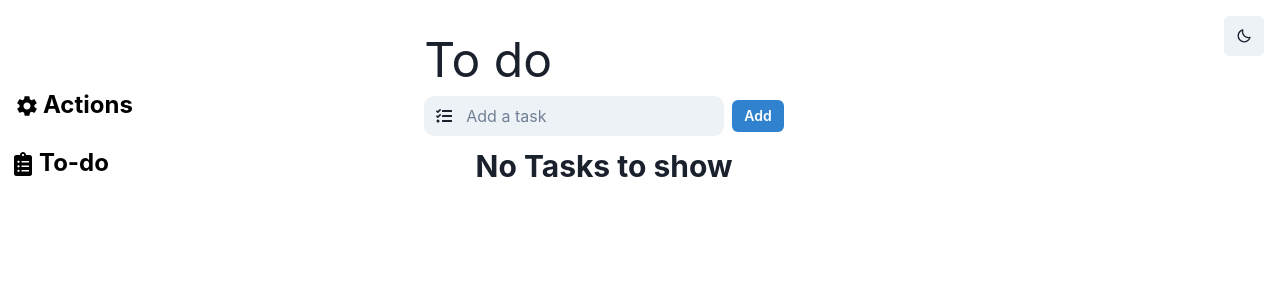
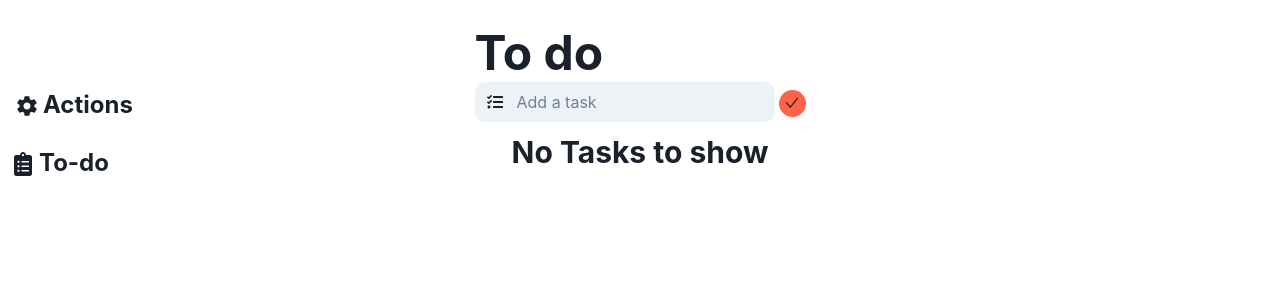
Before and after one commit to Sachinv220/To-do-list, a React (Vite) app: page /to-do-list in a window 1280 px wide. Shown: the top 300 px of the page. Built offline with nearby package versions, Linux system fonts and the light colour scheme.

Commit message:
cleaning jsx and removing light themw

```diff
--- a/src/App.jsx
+++ b/src/App.jsx
@@ -1,4 +1,4 @@
-import React, { useState } from "react";
+import React, { useState, useEffect } from "react";
 import Sidebar from "./components/Sidebar";
 import Customise from "./pages/Customise";
 import { Route, Routes } from "react-router-dom";
@@ -7,6 +7,12 @@ import TodoPage from "./pages/TodoPage";
 
 function App() {
   const [todo, setTodo] = useState([]);
+
+  useEffect(() => {
+    if (localStorage.getItem("chakra-ui-color-mode") === "light") {
+      localStorage.setItem("chakra-ui-color-mode", "dark");
+    }
+  }, [])
   return (
     <React.Fragment>
       <Sidebar />
--- a/src/components/BottomBar.jsx
+++ b/src/components/BottomBar.jsx
@@ -1,63 +1,16 @@
-import {
-  Box,
-  List,
-  ListItem,
-  Text,
-  useColorMode,
-  useColorModeValue,
-  IconButton,
-} from "@chakra-ui/react";
-import { FiSun } from "react-icons/fi";
-import { BiMoon } from "react-icons/bi";
+import { HStack , Button } from "@chakra-ui/react";
 import { Link } from "react-router-dom";
 
-const BottomBar = ({ children }) => {
-  const { toggleColorMode } = useColorMode();
-  const icon = useColorModeValue(<BiMoon />, <FiSun />);
+const BottomBar = () => {
   return (
-    <>
-      <Box
-        overflowX="auto"
-        position="fixed"
-        bottom={0}
-        mr={0}
-        width="100%"
-        zIndex={10}
-      >
-        <List float="left" display="inline" width="49%" height={50}>
-          <ListItem
-            float="left"
-            display="inline"
-            width="5rem"
-            mt={12.5}
-            mr={1}
-            bgColor="blue.400"
-          >
-            <Link to="/to-do-list" float="left" display="block">
-              <Text cursor="pointer" pl={3} fontWeight="bold" fontSize="xl">
-                To-do
-              </Text>
-            </Link>
-          </ListItem>
-          <ListItem mt={12.5} borderRadius={16} bgColor="blue.400">
-            <Link to="/customise">
-              <Text cursor="pointer" fontWeight="bold" fontSize="xl">
-                Actions
-              </Text>
-            </Link>
-          </ListItem>
-        </List>
-        <IconButton
-          float="right"
-          mr={3}
-          icon={icon}
-          onClick={toggleColorMode}
-        />
-      </Box>
-      <Box position="fixed" height={10} top={0} width="100%">
-        {children}
-      </Box>
-    </>
+    <HStack top={0} bg="rgb(0, 0, 0, 0.1)">
+      <Link to="/to-do-list">
+        <Button bg="transparent">To-do</Button>
+      </Link>
+      <Link to="/customise">
+        <Button bg="transparent">Customise</Button>
+      </Link>
+    </HStack>
   );
 };
 
--- a/src/components/Sidebar.jsx
+++ b/src/components/Sidebar.jsx
@@ -5,41 +5,28 @@ import {
   List,
   Icon,
   useMediaQuery,
-  useColorModeValue,
-  useColorMode,
-  IconButton,
-  Box,
 } from "@chakra-ui/react";
 import { IoMdSettings } from "react-icons/io";
 import { FaClipboardList } from "react-icons/fa";
 import { Link } from "react-router-dom";
-import { FiSun } from "react-icons/fi";
-import { BiMoon } from "react-icons/bi";
-
 import BottomBar from "./BottomBar";
 
-const Sidebar = ({ children }) => {
+const Sidebar = () => {
   const [isSmallerThan850] = useMediaQuery("(max-width: 850px)");
-  const textColor = useColorModeValue("black", "blue.100");
-  const hoverColor = useColorModeValue("blue.100", "blue.800");
-  const { toggleColorMode } = useColorMode();
-  const icon = useColorModeValue(<BiMoon />, <FiSun />);
 
   const Sidebar = (
-    <>
     <Stack position="fixed" height="100%" width="10rem">
       <Flex alignItems="center" justifyContent="center">
-          <List mt="5rem" textColor={textColor}>
+        <List mt="5rem">
           <ListItem
             borderWidth={3}
             p={1}
-              className="list"
             width="6em"
             fontWeight="bold"
             rounded={15}
             _hover={{
-                bgColor: hoverColor,
-                borderColor: hoverColor,
+              bgColor: "blue.800",
+              borderColor: "blue.800",
             }}
             fontSize="2xl"
             mb={3}
@@ -50,13 +37,12 @@ const Sidebar = ({ children }) => {
           </ListItem>
           <ListItem
             borderWidth={3}
-              className="list"
             width="6em"
             fontWeight="bold"
             rounded={15}
             _hover={{
-                bgColor: hoverColor,
-                borderColor: hoverColor,
+              bgColor: "blue.800",
+              borderColor: "blue.800",
             }}
             fontSize="2xl"
             mb={3}
@@ -68,15 +54,8 @@ const Sidebar = ({ children }) => {
         </List>
       </Flex>
     </Stack>
-      <Box p={4} float="right">
-        <IconButton icon={icon} onClick={toggleColorMode} />
-      </Box>
-      <Stack position="fixed" width="100%" bottom={0}>
-        {children}
-      </Stack>
-    </>
   );
-  return <>{isSmallerThan850 ? <BottomBar children={children} /> : Sidebar}</>;
+  return <>{isSmallerThan850 ? <BottomBar /> : Sidebar}</>;
 };
 
 export default Sidebar;
--- a/src/components/Task.jsx
+++ b/src/components/Task.jsx
@@ -11,7 +11,6 @@ import {
   PopoverBody,
   PopoverHeader,
   Button,
-  useColorModeValue,
   useMediaQuery,
 } from "@chakra-ui/react";
 import { useState } from "react";
@@ -22,9 +21,6 @@ const Task = ({ task, onDelete, onCheck, onRename }) => {
   const [check, setChecked] = useState(task.checked);
   const [close, setClose] = useState(false);
   const [renameTask, setRenameTask] = useState(task.text);
-  const formBackGround = useColorModeValue("blue.300", "teal");
-  const PopoverColor = useColorModeValue("gray.50", "blue.800");
-  const textColor = useColorModeValue("black", "white");
   const [smallerThan540] = useMediaQuery("(max-width: 540px)");
 
   const Checked = () => {
@@ -34,12 +30,12 @@ const Task = ({ task, onDelete, onCheck, onRename }) => {
 
   return (
     <Container
-      backgroundColor={formBackGround}
+      backgroundColor="teal"
       borderWidth={20}
       maxWidth="25rem"
       width={smallerThan540 ? "20rem" : "25rem"}
       rounded={16}
-      borderColor={formBackGround}
+      borderColor="teal"
       mb={2}
       color="black"
     >
@@ -77,9 +73,9 @@ const Task = ({ task, onDelete, onCheck, onRename }) => {
           />
         </PopoverTrigger>
         <PopoverContent
-          color={textColor}
-          bg={PopoverColor}
-          borderColor={PopoverColor}
+          color="white"
+          bg="blue.800"
+          borderColor="blue.800"
         >
           <PopoverHeader pt={4} fontWeight="bold" border="0">
             Rename
--- a/src/components/Tasks.jsx
+++ b/src/components/Tasks.jsx
@@ -6,11 +6,9 @@ const Tasks = ({ todo, onDelete, onCheck, onRename }) => {
   return (
     <Box>
       {Todo ? (
-        <Box display="inline">
-          <Text fontSize="3xl" fontWeight="bold">
-            Tasks
-          </Text>
-        </Box>
+        <Text fontSize="3xl" fontWeight="bold">
+          Tasks
+        </Text>
       ) : (
         ""
       )}
--- a/src/components/Todo.jsx
+++ b/src/components/Todo.jsx
@@ -1,18 +1,17 @@
 import {
   Input,
-  Text,
-  Button,
-  useColorModeValue,
+  Heading,
+  Circle,
   InputGroup,
   InputLeftElement,
   Box,
 } from "@chakra-ui/react";
 import { useState } from "react";
 import { FaTasks } from "react-icons/fa";
+import { AiOutlineCheck } from "react-icons/ai";
 
 const Todo = ({ onSubmit }) => {
   const [task, setTask] = useState("");
-  const buttonColor = useColorModeValue("blue", "teal");
 
   const addTask = () => {
     setTask("");
@@ -21,7 +20,7 @@ const Todo = ({ onSubmit }) => {
 
   return (
     <Box mt={6} mb={2} rounded={16}>
-      <Text fontSize="5xl">To do</Text>
+      <Heading fontSize="5xl">To do</Heading>
       <InputGroup>
         <InputLeftElement children={<FaTasks />} />
         <Input
@@ -33,17 +32,10 @@ const Todo = ({ onSubmit }) => {
           onKeyPress={e => e.key === "Enter" && addTask()}
           variant="filled"
         />
-        <Button
-          onClick={addTask}
-          colorScheme={buttonColor}
-          size="sm"
-          ml={2}
-          mt={1}
-        >
-          Add
-        </Button>
+        <Circle cursor="pointer" onClick={addTask} size="27px" bg="tomato" mt={2} ml={1}>
+          <AiOutlineCheck />
+        </Circle>
       </InputGroup>
-      <></>
     </Box>
   );
 };
```
Also changed, not shown: src/main.jsx (+5 -5 lines). Lines whose indentation alone changed are shown as unchanged.
